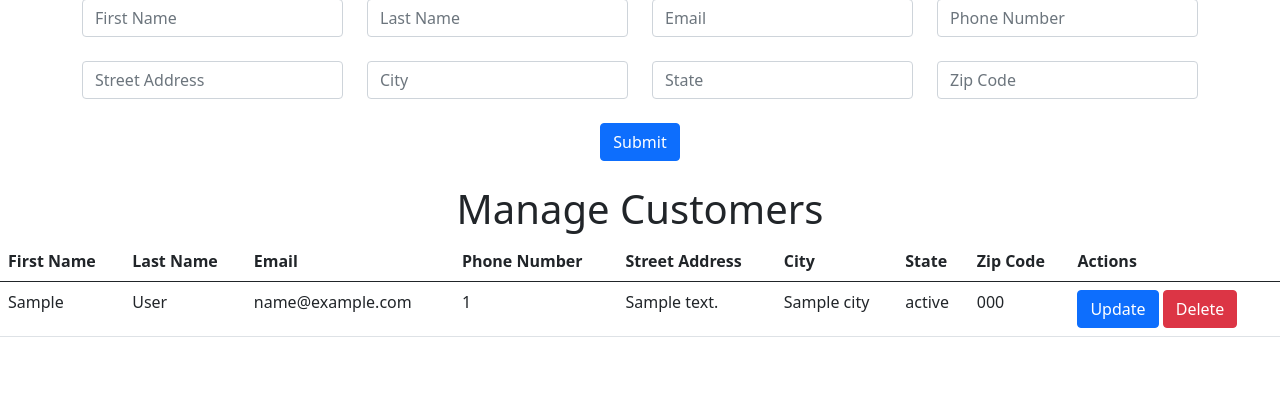
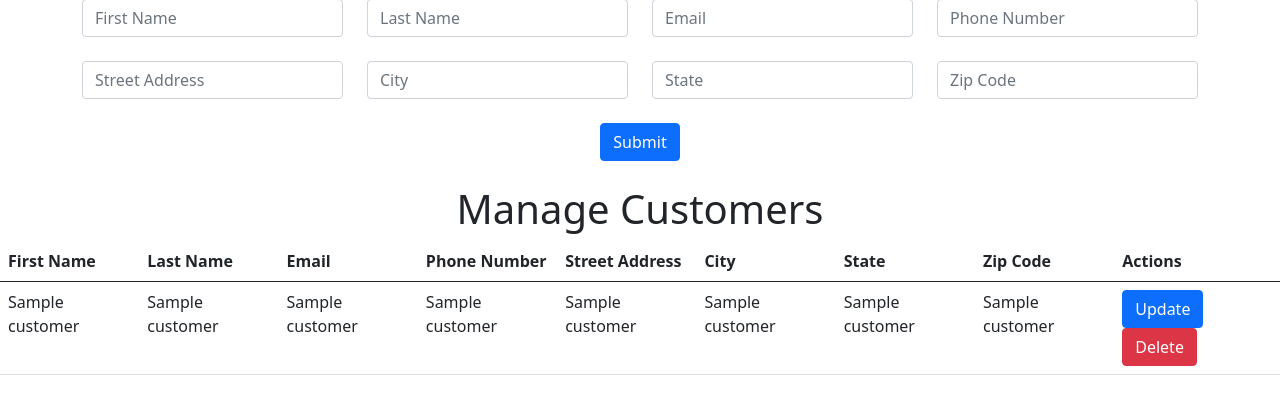
Before and after one commit to CaseyArndt/DBProject, a Python web app: template templates/customers.html in a window 1280 px wide. Shown: the part 133-547 px from the top of the page. Run offline with Jinja, Linux system fonts and the light colour scheme; the template is opened without the code that fills it: most values are stand-ins (such as "Sample title", 1, 10 or a date in 2020).

Commit message:
First DB interaction

```diff
--- /dev/null
+++ b/db_credentials.py
@@ -0,0 +1,4 @@
+host = 'classmysql.engr.oregonstate.edu'
+user = 'cs340_' # add ONID
+passwd = ''     # add PW
+db = 'cs340_'   # add ONID
--- a/templates/customers.html
+++ b/templates/customers.html
@@ -48,8 +48,8 @@
 <br>
 <div class="content">
     <h1 class="text-center">Manage Customers</h1>
-    {% if customer_list|length < 1 %}
-    <h4>There are no customers. Add one above.</h4>
+    {% if customers|length < 1 %}
+    <h4 class="text-center">There are no customers. Add one above.</h4>
     {% else %}
     <table class="table">
         <thead>
@@ -66,16 +66,16 @@
             </tr>
         </thead>
         <tbody>
-            {% for customer in customer_list %}
+            {% for customer in customers %}
             <tr>
-                <td scope="row">{{ customer.first_name }}</td>
-                <td scope="row">{{ customer.last_name }}</td>
-                <td scope="row">{{ customer.email }}</td>
-                <td scope="row">{{ customer.phone_number }}</td>
-                <td scope="row">{{ customer.street_address }}</td>
-                <td scope="row">{{ customer.city }}</td>
-                <td scope="row">{{ customer.state }}</td>
-                <td scope="row">{{ customer.zip_code }}</td>
+                <td scope="row">{{ customer[1] }}</td>
+                <td scope="row">{{ customer[2] }}</td>
+                <td scope="row">{{ customer[3] }}</td>
+                <td scope="row">{{ customer[4] }}</td>
+                <td scope="row">{{ customer[5] }}</td>
+                <td scope="row">{{ customer[6] }}</td>
+                <td scope="row">{{ customer[7] }}</td>
+                <td scope="row">{{ customer[8] }}</td>
                 <td scope="row">
                     <a href="/updatecustomer/{{customer.customer_id}}"><button type="button" class="btn btn-primary">Update</button></a>
                     <a href="/deletecustomer/{{customer.customer_id}}"><button type="button" class="btn btn-danger"> Delete </button></a>
```
Also changed, not shown: app.py (+7 -5 lines), 1 other file.
